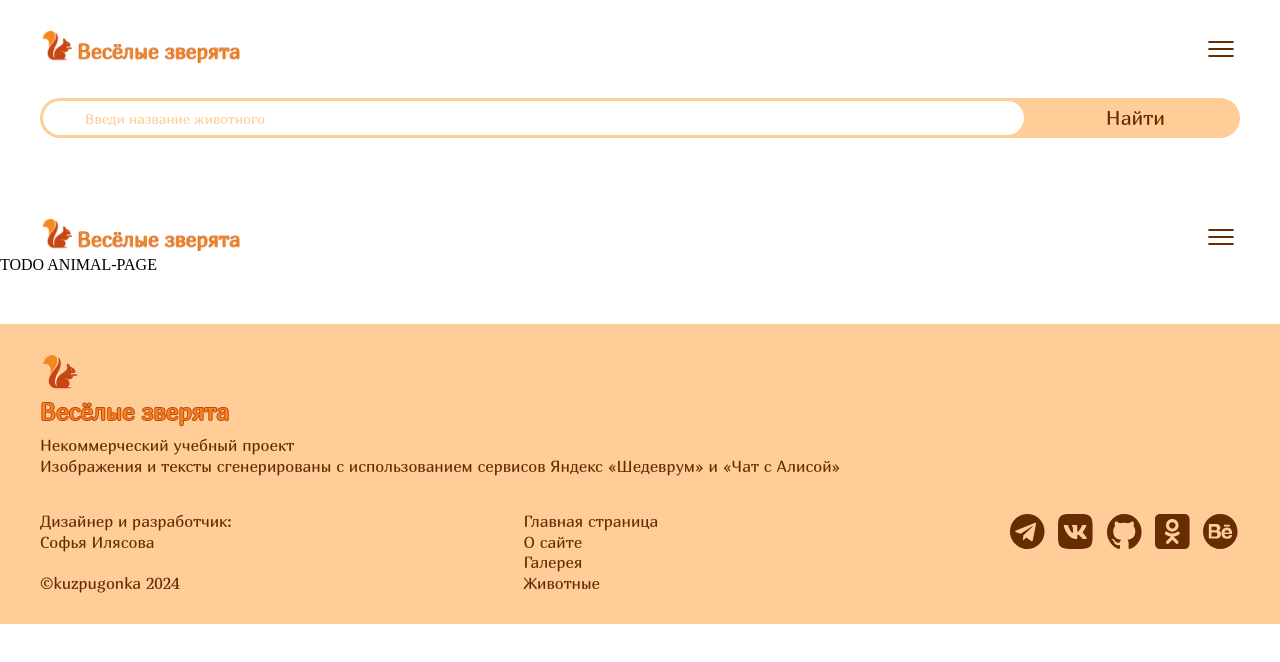
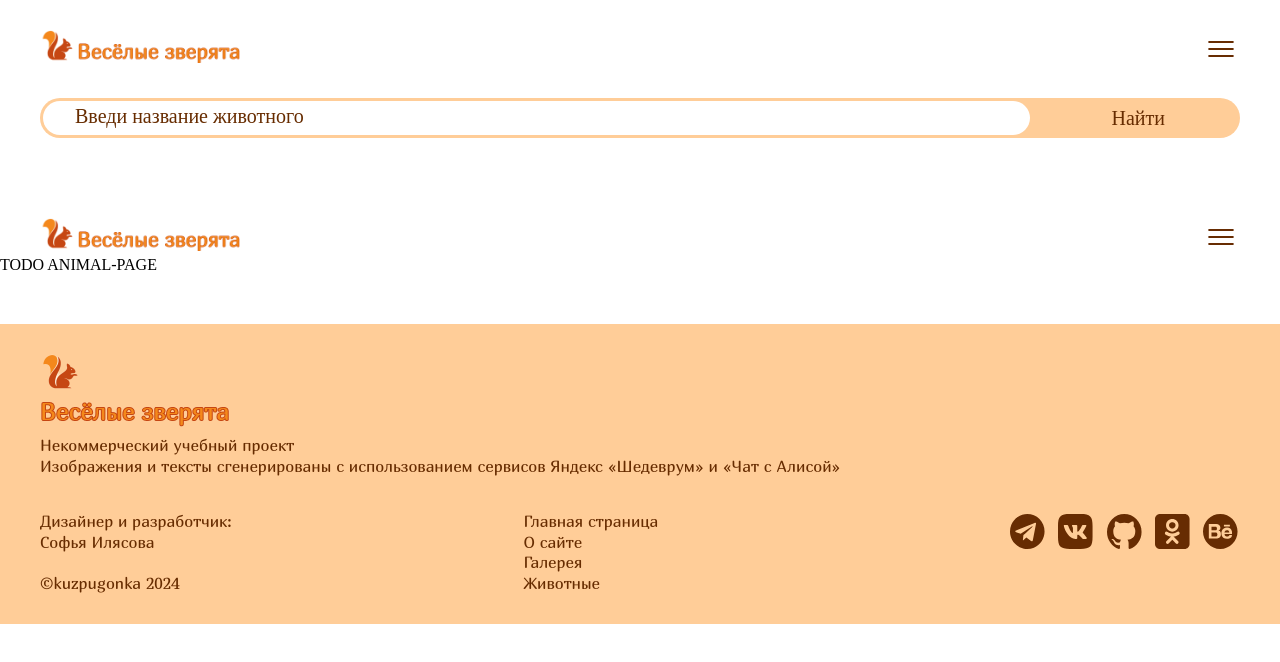
Before and after one commit to kuzpugonka/animals, a React (Vite) app: page /animal in a window 1280 px wide. Shown: the top 662 px of the page. Built offline with nearby package versions, Linux system fonts and the light colour scheme.

Commit message:
add states

```diff
--- a/src/components/Footer/Footer.css
+++ b/src/components/Footer/Footer.css
@@ -30,6 +30,10 @@
 .footer__dev-link {
   display: block;
 }
+.footer__dev-link:hover {
+  scale: 1.1;
+  transform: translateX(0);
+}
 .footer__wrap-menu {
   display: flex;
   flex-direction: column;
@@ -41,6 +45,19 @@
   padding-top: 4px;
   font-size: 0;
 }
+.footer__contact-link {
+  height: min-content;
+}
+.footer__contact-link:focus,
+.footer__dev-link:focus,
+.footer__menu:focus {
+  outline: none;
+  background-color: var(--title-color);
+  border-radius: 8px;
+  color:var(--hover-text-color);
+  scale: 1;
+}
+
 @media (max-width: 515px) {
   .footer__wrap-menu {
     order: -1;
--- a/src/components/Menu/Menu.css
+++ b/src/components/Menu/Menu.css
@@ -18,11 +18,15 @@
   cursor: pointer;
   transition: all 0.3s ease-in-out;
 }
-.menu__link:hover {
+.menu__link:hover,
+.menu__link:focus {
   scale: 1.1;
 }
+.menu__link:active {
+  scale: 0.95;
+}
 .menu__burger {
- padding-left: 17px;
+  padding-left: 17px;
 }
 .menu__link_btn {
   border-radius: 30px;
@@ -42,7 +46,7 @@
   }
   .menu__burger {
     display: none;
-   }
+  }
   .menu__link:first-child {
     padding: 5px 0 0;
   }
--- a/src/components/Search/Search.css
+++ b/src/components/Search/Search.css
@@ -10,21 +10,26 @@
   width: 100%;
   background: var(--light-color);
   border: none;
-  font-family: var(--font-title);
+  font-family: var(--font-text);
 }
 .search__form-input {
   flex-grow: 1;
   border-radius: 30px;
-  padding: 13px 40px;
+  padding: 8px 30px;
   background-color: var(--bg-color);
   border-color: transparent;
+  color: var(--text-color);
   outline: none;
 }
 .search__form-input::placeholder {
   font-size: clamp(0.875rem, 0.743rem + 0.66vw, 1.25rem);
-  font-size: 14px;
   line-height: 1;
-  color: var(--light-color);
+  color: var(--placeholder-color);
+}
+.search__form-input:focus {
+  background-color: var(--bg-color);
+  border-radius: 30px;
+  color: var(--text-color);
 }
 .search__form-btn {
   text-align: center;
@@ -40,6 +45,14 @@
 .search__form-btn_icon {
   display: none;
 }
+.search__form-btn:hover,
+.search__form-btn:focus {
+  scale: 1.1;
+}
+.search__form-btn:active {
+  scale: 0.95;
+}
+
 @media (max-width: 768px) {
   .search__form-input {
     padding: 10px 12px;
```
